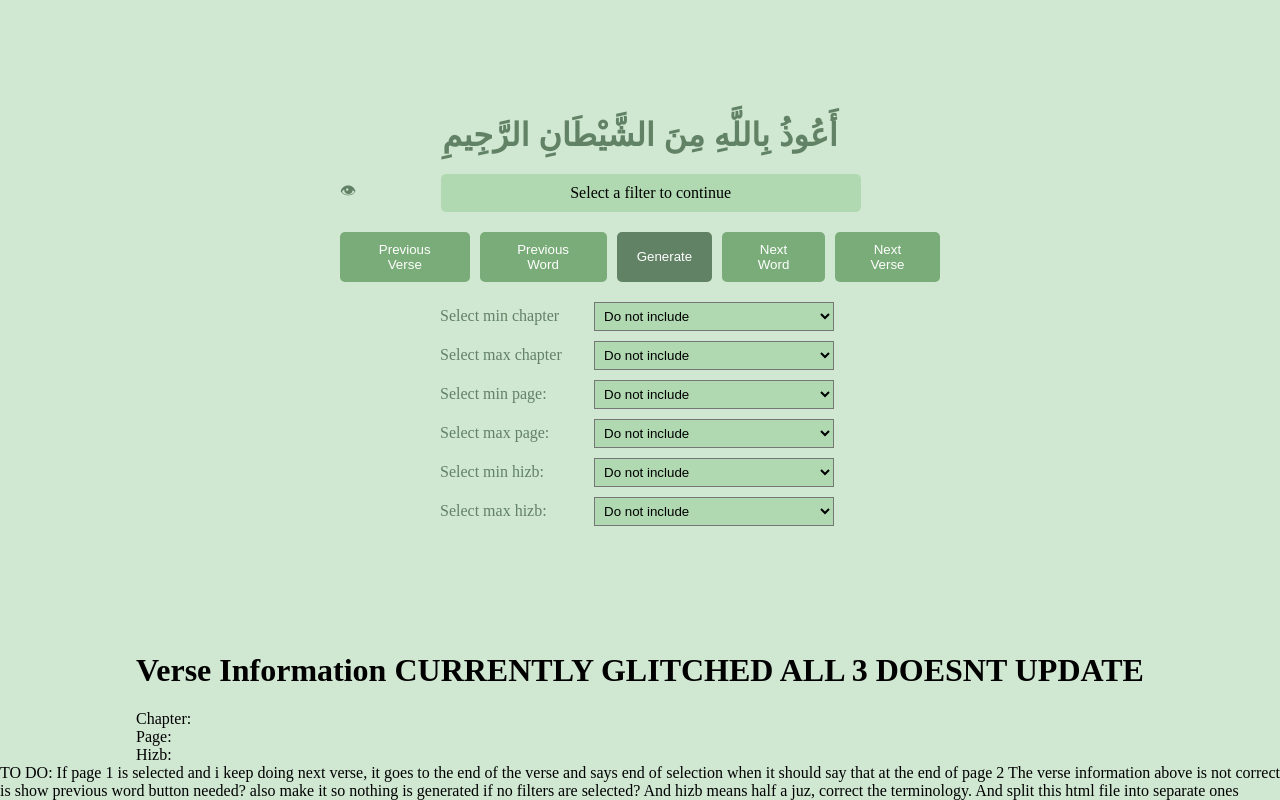
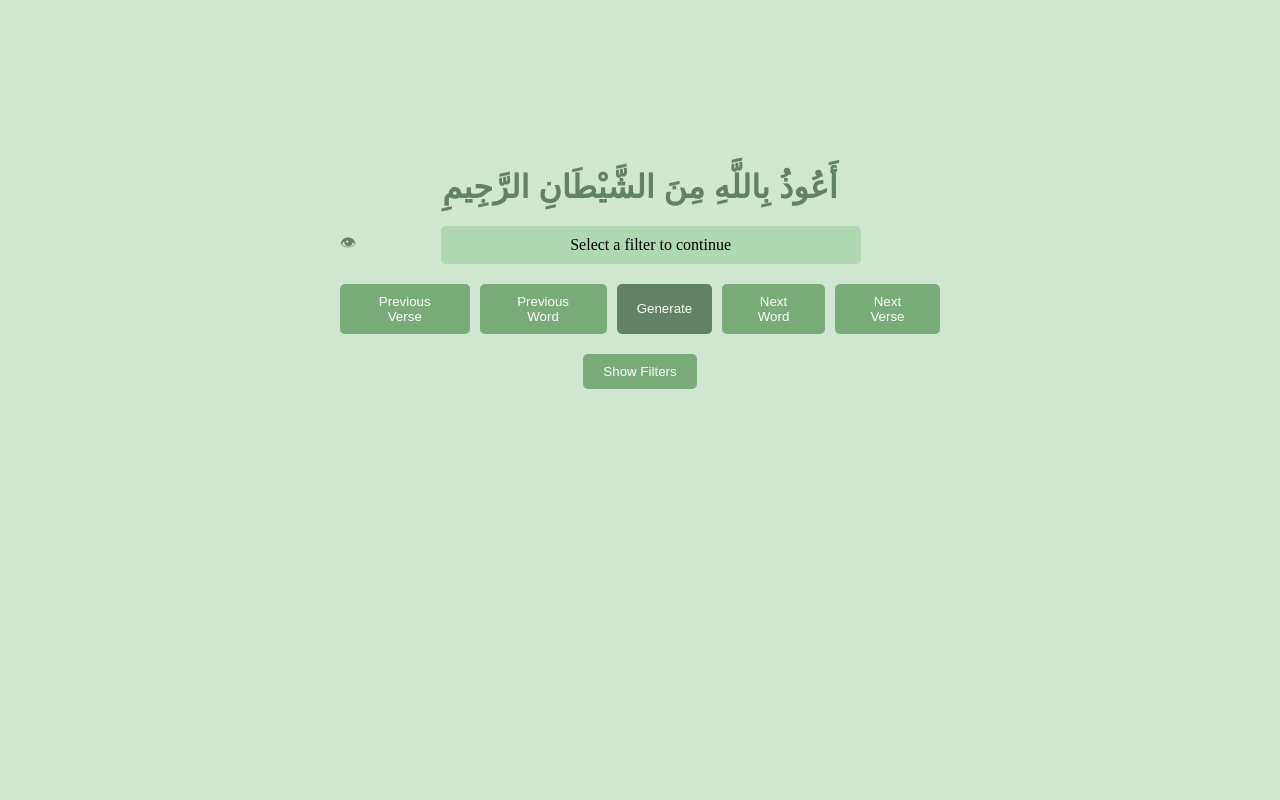
Before and after one commit to mdmarufmotaleb/quran-memoriser, a website with bundled scripts: page index.html in a window 1280 px wide. Built offline with nearby package versions, Linux system fonts and the light colour scheme.

Commit message:
Compressed filters to drop down

```diff
--- a/index.html
+++ b/index.html
@@ -11,7 +11,7 @@
         <h1 id="title">أَعُوذُ بِاللَّهِ مِنَ الشَّيْطَانِ الرَّجِيمِ</h1>
 
         <div class="output-container">
-            <span id="eye_icon" onclick="show_whole_verse()">&#128065;</span> <!-- Eye icon outside the display box -->
+            <span id="eye_icon" onclick="show_whole_verse()">&#128065;</span>
             <div id="show_verse">Select a filter to continue</div>
         </div>
 
@@ -21,10 +21,11 @@
             <button id="generate" onclick="show_verse()">Generate</button>
             <button onclick="next_word()">Next Word</button>
             <button onclick="show_next_verse()">Next Verse</button>
-
         </div>
 
-        <div class="filters">
+        <div class="filters-dropdown">
+            <button id="toggle-filters" onclick="toggleFilters()">Show Filters</button>
+            <div id="filters" class="filters">
                 <div>
                     <label for="select_min_chapter">Select min chapter </label>
                     <select id="select_min_chapter">
@@ -41,7 +42,6 @@
                         <option value="10">10</option>
                     </select>
                 </div>
-
                 <div>
                     <label for="select_max_chapter">Select max chapter </label>
                     <select id="select_max_chapter">
@@ -58,7 +58,6 @@
                         <option value="10">10</option>
                     </select>
                 </div>
-
                 <div>
                     <label for="select_min_page">Select min page: </label>
                     <select id="select_min_page">
@@ -75,7 +74,6 @@
                         <option value="10">10</option>
                     </select>
                 </div>
-
                 <div>
                     <label for="select_max_page">Select max page: </label>
                     <select id="select_max_page">
@@ -92,9 +90,8 @@
                         <option value="10">10</option>
                     </select>
                 </div>
-
                 <div>
-                <label for="select_min_hizb">Select min hizb: </label>
+                    <label for="select_min_hizb">Select min half a juz: </label>
                     <select id="select_min_hizb">
                         <option value="">Do not include</option>
                         <option value="1">1</option>
@@ -109,9 +106,8 @@
                         <option value="10">10</option>
                     </select>
                 </div>
-
                 <div>
-                <label for="select_max_hizb">Select max hizb: </label>
+                    <label for="select_max_hizb">Select max half a juz: </label>
                     <select id="select_max_hizb">
                         <option value="">Do not include</option>
                         <option value="1">1</option>
@@ -129,33 +125,38 @@
             </div>
         </div>
 
+    </div>
 
-    <div>
+    <!-- <div>
         <h1>Verse Information CURRENTLY GLITCHED ALL 3 DOESNT UPDATE</h1>
-
         <label>Chapter: </label>
         <label id="chapter"></label><br>
-
         <label>Page: </label>
         <label id="page"></label><br>
-
-        <label>Hizb: </label>
+        <label>Half a juz: </label>
         <label id="hizb"></label><br>
     </div>
 
     TO DO:
-
-    If page 1 is selected and i keep doing next verse, it goes to the end of the verse and says end of selection when it should say that at the end of page 2
-
+    If page 1 is selected and I keep doing next verse, it goes to the end of the verse and says end of selection when it should say that at the end of page 2
     The verse information above is not correct
-
-    is show previous word button needed?
-
-    also make it so nothing is generated if no filters are selected?
-
-    And hizb means half a juz, correct the terminology. And split this html file into separate ones
+    Is show previous word button needed?
+    Also make it so nothing is generated if no filters are selected? -->
 
     <script type="module" src="show_verse.js"></script>
     <script type="module" src="./filters/filter.js"></script>
+    <script>
+        function toggleFilters() {
+            const filters = document.getElementById('filters');
+            const button = document.getElementById('toggle-filters');
+            if (filters.style.visibility === 'hidden' || filters.style.visibility === '') {
+                filters.style.visibility = 'visible';
+                button.textContent = 'Hide Filters';
+            } else {
+                filters.style.visibility = 'hidden';
+                button.textContent = 'Show Filters';
+            }
+        }
+    </script>
 </body>
 </html>
--- a/styles.css
+++ b/styles.css
@@ -40,18 +40,18 @@ body {
 }
 
 #eye_icon {
-    margin-right: 5px; /* Adjust the margin to bring the icon closer to the box */
+    margin-right: 5px;
     cursor: pointer;
-    color: #618264; /* Match the rest of the text */
+    color: #618264;
 }
 
 #eye_icon:hover {
-    color: #79AC78; /* Light up on hover */
+    color: #79AC78;
 }
 
 .button-group {
     display: flex;
-    flex-wrap: nowrap; /* Ensure buttons are in a single line */
+    flex-wrap: nowrap;
     justify-content: center;
     gap: 10px;
     margin-bottom: 20px;
@@ -75,12 +75,41 @@ body {
     background-color: #618264;
 }
 
+.filters-dropdown {
+    display: flex;
+    flex-direction: column;
+    align-items: center;
+    margin-bottom: 20px;
+    height: 300px; /* Adjust this height based on your content */
+}
+
+.filters-dropdown.show {
+    visibility: visible; /* Show the filters */
+}
+
+
+#toggle-filters {
+    background-color: #79AC78;
+    color: white;
+    border: none;
+    padding: 10px 20px;
+    border-radius: 5px;
+    font-family: 'Arial', sans-serif;
+    cursor: pointer;
+    margin-bottom: 10px;
+}
+
+#toggle-filters:hover {
+    background-color: #618264;
+}
+
 .filters {
     display: flex;
     flex-direction: column;
     align-items: center;
-    margin-bottom: 20px;
+    visibility: hidden; /* Change from display: none to visibility: hidden */
 }
+
 
 .filters div {
     margin-bottom: 10px;
@@ -98,5 +127,5 @@ body {
 .filters select {
     width: calc(100% - 160px);
     padding: 5px;
-    background-color: #B0D9B1; /* Match the background color */
+    background-color: #B0D9B1;
 }
```
Lines whose indentation alone changed are shown as unchanged.
